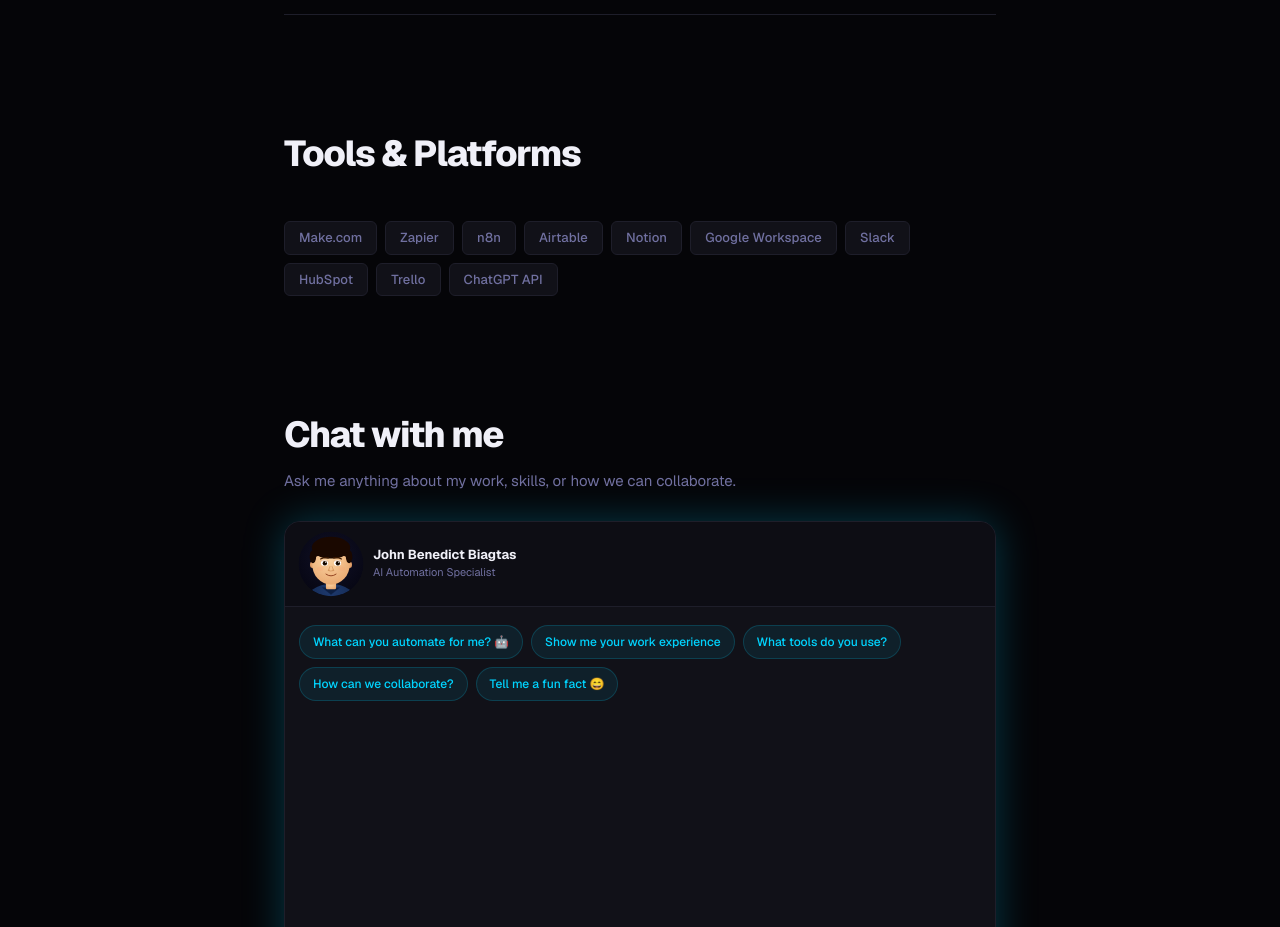
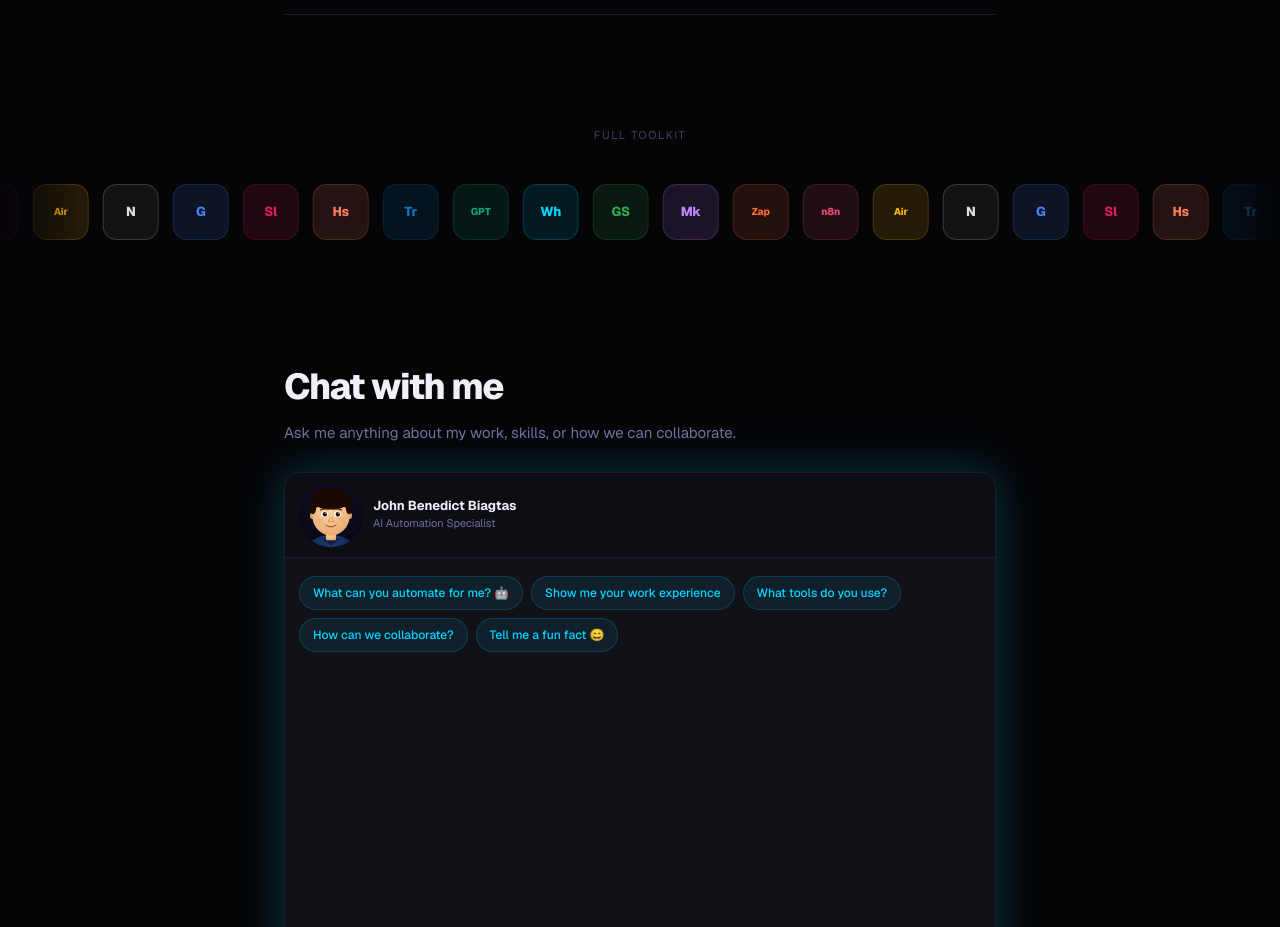
Before and after one commit to bbenautomation/ai-portfolio, a Next.js app: page / in a window 1280 px wide. Shown: the part 1340-2267 px from the top of the page. Built offline with nearby package versions, Linux system fonts and the light colour scheme.

Commit message:
Replace tools section with animated full toolkit marquee

```diff
--- a/app/globals.css
+++ b/app/globals.css
@@ -188,6 +188,68 @@
   .nav-links { display: flex; }
 }
 
+/* ─── Marquee ────────────────────────────────────── */
+@keyframes marquee-scroll {
+  from { transform: translateX(0); }
+  to   { transform: translateX(-50%); }
+}
+.marquee-track {
+  display: flex;
+  gap: 14px;
+  width: max-content;
+  animation: marquee-scroll 28s linear infinite;
+}
+.marquee-track:hover { animation-play-state: paused; }
+
+.toolkit-item {
+  position: relative;
+  flex-shrink: 0;
+  cursor: default;
+}
+.toolkit-item::after {
+  content: attr(data-tooltip);
+  position: absolute;
+  bottom: calc(100% + 8px);
+  left: 50%;
+  transform: translateX(-50%);
+  background: var(--surface);
+  border: 1px solid var(--border-bright);
+  color: var(--text);
+  font-size: 11px;
+  font-weight: 500;
+  padding: 4px 10px;
+  border-radius: 6px;
+  white-space: nowrap;
+  opacity: 0;
+  pointer-events: none;
+  transition: opacity 0.15s;
+  z-index: 10;
+}
+.toolkit-item:hover::after { opacity: 1; }
+
+.marquee-container {
+  position: relative;
+  overflow: hidden;
+  padding: 8px 0;
+}
+.marquee-container::before,
+.marquee-container::after {
+  content: '';
+  position: absolute;
+  top: 0; bottom: 0;
+  width: 80px;
+  z-index: 2;
+  pointer-events: none;
+}
+.marquee-container::before {
+  left: 0;
+  background: linear-gradient(to right, var(--bg), transparent);
+}
+.marquee-container::after {
+  right: 0;
+  background: linear-gradient(to left, var(--bg), transparent);
+}
+
 /* ─── Typing dots ────────────────────────────────── */
 @keyframes bounce-dot {
   0%, 80%, 100% { transform: translateY(0); }
--- a/app/page.tsx
+++ b/app/page.tsx
@@ -38,9 +38,19 @@
 ]
 
 
-const TOOLS = [
-  'Make.com', 'Zapier', 'n8n', 'Airtable', 'Notion',
-  'Google Workspace', 'Slack', 'HubSpot', 'Trello', 'ChatGPT API',
+const TOOLKIT = [
+  { name: 'Make.com',         abbr: 'Mk',  color: '#c084fc', bg: 'rgba(192,132,252,0.12)' },
+  { name: 'Zapier',           abbr: 'Zap', color: '#ff6b35', bg: 'rgba(255,107,53,0.12)'  },
+  { name: 'n8n',              abbr: 'n8n', color: '#ea4b71', bg: 'rgba(234,75,113,0.12)'  },
+  { name: 'Airtable',         abbr: 'Air', color: '#fcb400', bg: 'rgba(252,180,0,0.12)'   },
+  { name: 'Notion',           abbr: 'N',   color: '#e0e0e0', bg: 'rgba(255,255,255,0.06)' },
+  { name: 'Google Workspace', abbr: 'G',   color: '#4285f4', bg: 'rgba(66,133,244,0.12)'  },
+  { name: 'Slack',            abbr: 'Sl',  color: '#e01e5a', bg: 'rgba(224,30,90,0.12)'   },
+  { name: 'HubSpot',          abbr: 'Hs',  color: '#ff7a59', bg: 'rgba(255,122,89,0.12)'  },
+  { name: 'Trello',           abbr: 'Tr',  color: '#0079bf', bg: 'rgba(0,121,191,0.12)'   },
+  { name: 'ChatGPT API',      abbr: 'GPT', color: '#10a37f', bg: 'rgba(16,163,127,0.12)'  },
+  { name: 'Webhooks',         abbr: 'Wh',  color: '#00d4ff', bg: 'rgba(0,212,255,0.10)'   },
+  { name: 'Google Sheets',    abbr: 'GS',  color: '#34a853', bg: 'rgba(52,168,83,0.12)'   },
 ]
 
 /* ── Scroll-reveal wrapper ───────────────────────── */
@@ -347,25 +357,49 @@
         </div>
       </section>
 
-      {/* ── TOOLS ── */}
-      <section style={{ ...SC, padding: '0 24px 7rem' }}>
+      {/* ── TOOLKIT MARQUEE ── */}
+      <section style={{ padding: '0 0 7rem', position: 'relative', zIndex: 1 }}>
         <FadeIn>
-          <h2 style={SH}>Tools &amp; Platforms</h2>
+          <p style={{
+            textAlign: 'center', fontSize: 11, letterSpacing: '0.15em',
+            color: 'var(--text-dim)', textTransform: 'uppercase', marginBottom: '2rem',
+          }}>
+            Full Toolkit
+          </p>
         </FadeIn>
-        <FadeIn delay={0.08}>
-          <div style={{ display: 'flex', flexWrap: 'wrap', gap: 8 }}>
-            {TOOLS.map(tool => (
-              <span key={tool} style={{
-                padding: '6px 14px', borderRadius: 6,
-                border: '1px solid var(--border)',
-                fontSize: 13, color: 'var(--text-muted)', fontWeight: 500,
-                background: 'var(--surface)', letterSpacing: '0.01em',
-              }}>
-                {tool}
-              </span>
+
+        <div className="marquee-container">
+          <div className="marquee-track">
+            {[...TOOLKIT, ...TOOLKIT].map((tool, i) => (
+              <div
+                key={i}
+                className="toolkit-item"
+                data-tooltip={tool.name}
+                style={{
+                  width: 56, height: 56, borderRadius: 14,
+                  background: tool.bg,
+                  border: `1px solid ${tool.color}30`,
+                  display: 'flex', alignItems: 'center', justifyContent: 'center',
+                  fontSize: tool.abbr.length > 2 ? 10 : 13,
+                  fontWeight: 800,
+                  color: tool.color,
+                  letterSpacing: '-0.02em',
+                  transition: 'transform 0.15s, border-color 0.15s',
+                }}
+                onMouseEnter={e => {
+                  (e.currentTarget as HTMLElement).style.transform = 'translateY(-3px)'
+                  ;(e.currentTarget as HTMLElement).style.borderColor = tool.color + '80'
+                }}
+                onMouseLeave={e => {
+                  (e.currentTarget as HTMLElement).style.transform = 'translateY(0)'
+                  ;(e.currentTarget as HTMLElement).style.borderColor = tool.color + '30'
+                }}
+              >
+                {tool.abbr}
+              </div>
             ))}
           </div>
-        </FadeIn>
+        </div>
       </section>
 
       {/* ── CHAT ── */}
```
